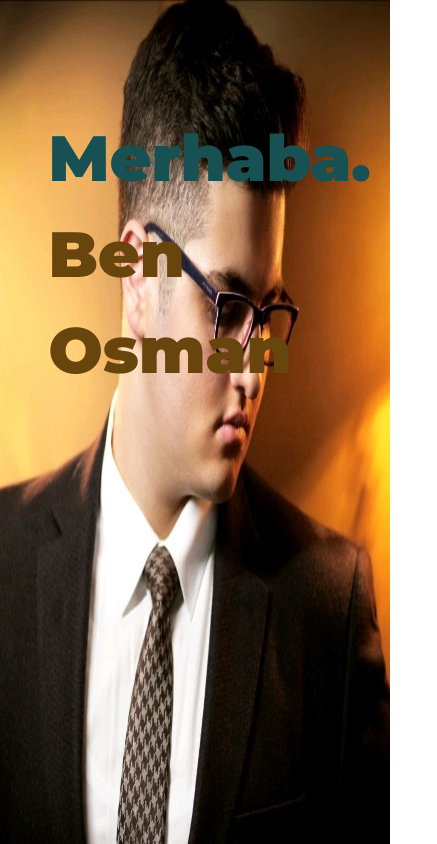
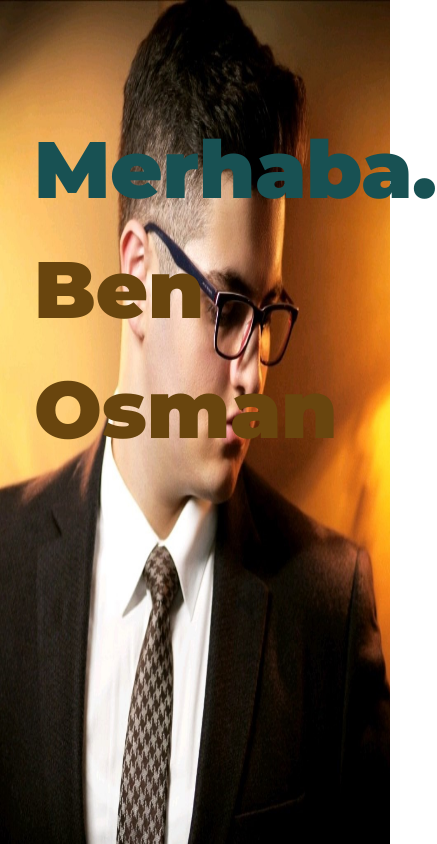
Before and after one commit to osmerd04/osmannurierdogan, a plain HTML site: page index.html in a window 390 px wide. Shown: the whole page, 437 px wide, since content can reach past the window. Drawn offline with nearby package versions, Linux system fonts and the light colour scheme.

Commit message:
Update style.css

```diff
--- a/style.css
+++ b/style.css
@@ -64,7 +64,8 @@ a{
     .content{
         position: relative;
         top: 13%;
-        font-size: 4rem;
+        left: 6%;
+        font-size: 5rem;
     }
     body {
         background-image: url('profile.jpeg');
```
